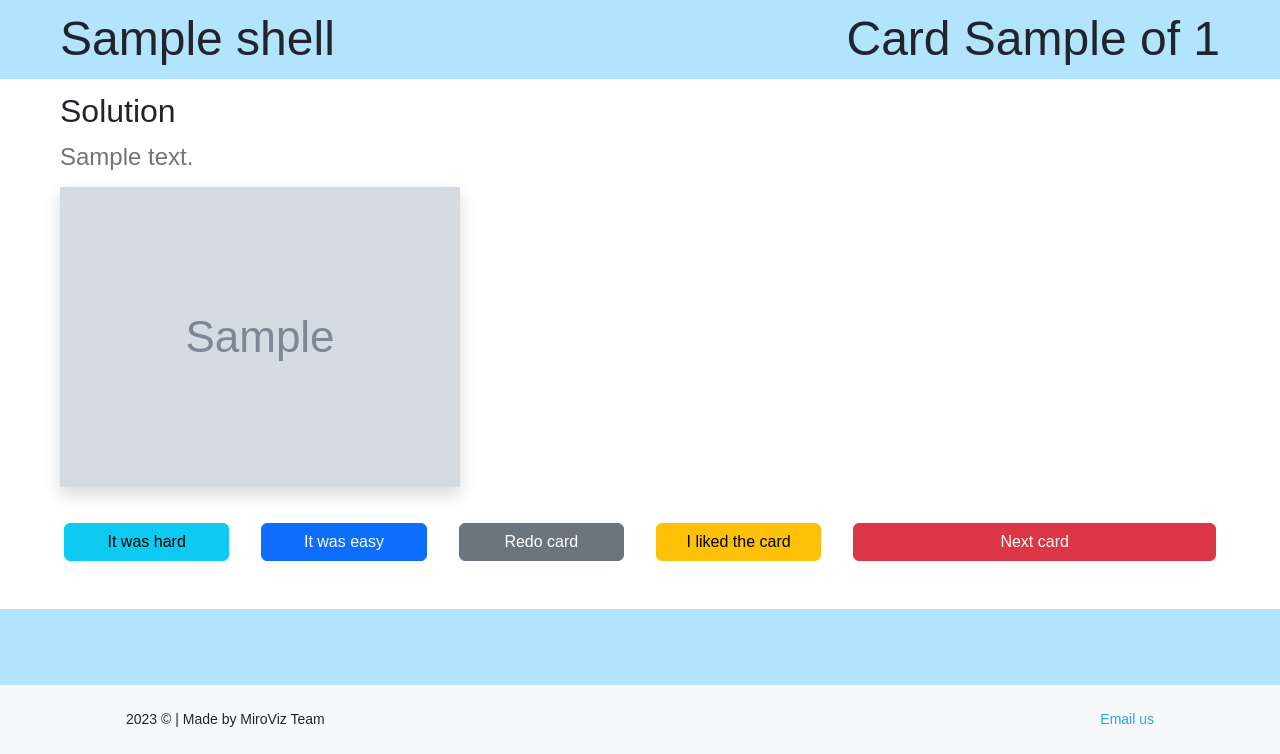
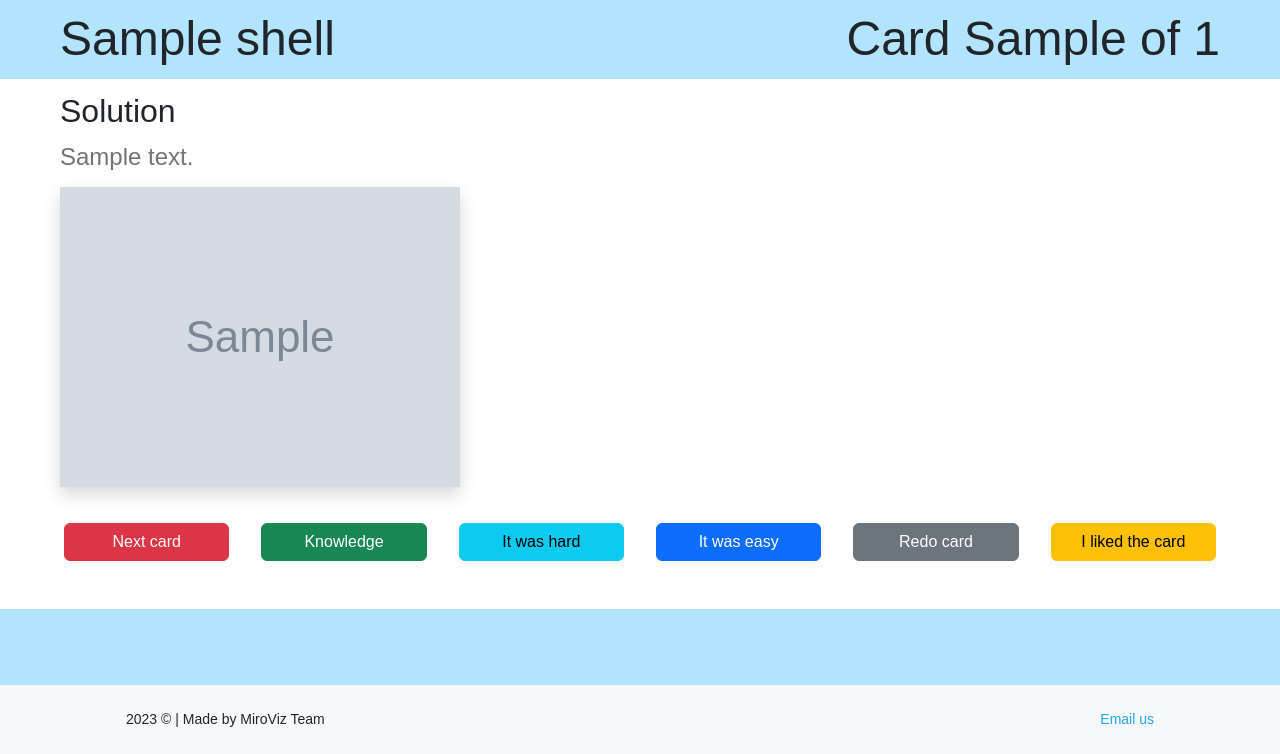
Before and after one commit to juanrios15/test_mrv, a Django app: template shells/templates/shell_resolution.html in a window 1280 px wide. Shown: the part 46-800 px from the top of the page. Run offline with Django 4.2, Linux system fonts and the light colour scheme; the template is opened without the code that fills it: most values are stand-ins (such as "Sample title", 1, 10 or a date in 2020); grey boxes marked "Sample" are stand-in pictures; some libraries are stand-ins or nearby versions.

Commit message:
knowledge button

```diff
--- a/shells/models.py
+++ b/shells/models.py
@@ -44,6 +44,8 @@ class Shell(models.Model):
     instruction_image = models.ImageField(upload_to=instruction_file_path)
     resolution_text = models.CharField(max_length=500, blank=True, null=True)
     resolution_image = models.ImageField(upload_to=resolution_file_path)
+    knowledge_text = models.CharField(max_length=500, blank=True, null=True)
+    knowledge_image = models.ImageField(upload_to=resolution_file_path, blank=True, null=True)
 
     class Meta:
         verbose_name = "Shell"
--- a/shells/templates/shell_resolution.html
+++ b/shells/templates/shell_resolution.html
@@ -10,14 +10,61 @@
     <div class="col-12 pb-3 size-32">
         Solution
     </div>
-    <div class="col-12 pb-2 size-24 second-text-color">
-        {{ usershell.shell.resolution_text}}
+    <div class="col-12 col-md-6">
+        <div class="col-12 pb-2 size-24 second-text-color">
+            {{ usershell.shell.resolution_text}}
+        </div>
+        <div class="col-12 py-2">
+            <img src="{{ usershell.shell.resolution_image.url}}" alt="Imagen 1" style="max-height: 300px;" class="shadow image_small">
+        </div>
     </div>
-    <div class="col-12 py-2">
-        <img src="{{ usershell.shell.resolution_image.url}}" alt="Imagen 1" style="max-height: 300px;" class="shadow image_small">
+
+    {% if usershell.shell.knowledge_image %}
+    <div style="display: none;" id="knowledge_box" class="col-12 col-md-6">
+        <div class="py-2 size-32">
+            Knowledge
+        </div>
+        <div class="col-12 col-md-6 pb-2 size-24 second-text-color">
+            {{ usershell.shell.knowledge_text}}
+        </div>
+        <div class="col-12 col-md-6 py-2">
+            <img src="{{ usershell.shell.knowledge_image.url}}" alt="Imagen 1" style="max-height: 300px;"
+            class="shadow image_small">
+        </div>
     </div>
+    {% endif %}
+
     <div class="col-12 padding_footer pb-md-1">
         <div class="row py-4 text-center">
+            {% if is_last_shell %}
+            <div class="col-12 col-md-2">
+                <div class="row px-3 py-1">
+                    <a href="{% url 'shells_app:next-card' usershell.id %}" class="btn btn-danger px-4"
+                        onclick="localStorage.setItem('AnonymousUser', 'true');">
+                        Finish
+                    </a>
+                </div>
+            </div>
+            {% else %}
+            <div class="col-12 col-md-2">
+                <div class="row px-3 py-1">
+                    <a href="{% url 'shells_app:next-card' usershell.id %}" class="btn btn-danger px-4">
+                        Next card
+                    </a>
+                </div>
+            </div>
+            {% endif %}
+
+            {% if usershell.shell.knowledge_image %}
+            <div class="col-12 col-md-2">
+                <div class="row px-3 py-1">
+                    <button class="btn btn-success px-4" id="knowledge_btn" onclick="toggleKnowledgeBox()">
+                        Knowledge
+                    </button>
+                </div>
+            </div>
+            {% endif %}
+
             <div class="col-6 col-md-2">
                 <div class="row px-3 py-1">
                     <button class="btn btn-info px-md-4" hx-get="{% url 'shells_app:user-shell-hard' usershell.id %}"
@@ -44,24 +91,6 @@
                     <div id="liked-message"></div>
                 </div>
             </div>
-            {% if is_last_shell %}
-            <div class="col-12 col-md-4">
-                <div class="row px-3 py-1">
-                    <a href="{% url 'shells_app:next-card' usershell.id %}" class="btn btn-danger px-4"
-                        onclick="localStorage.setItem('AnonymousUser', 'true');">
-                        Finish
-                    </a>
-                </div>
-            </div>
-            {% else %}
-            <div class="col-12 col-md-4">
-                <div class="row px-3 py-1">
-                    <a href="{% url 'shells_app:next-card' usershell.id %}" class="btn btn-danger px-4">
-                        Next card
-                    </a>
-                </div>
-            </div>
-            {% endif %}
         </div>
     </div>
 </div>
--- a/test_mrv/static/js/base.js
+++ b/test_mrv/static/js/base.js
@@ -16,3 +16,12 @@ function handleConfigClick(event) {
         window.location.href = event.target.href;
     }
 }
+
+function toggleKnowledgeBox() {
+    var knowledgeBox = document.getElementById("knowledge_box");
+    var button = document.getElementById("knowledge_btn");
+    knowledgeBox.style.display = knowledgeBox.style.display === "none" ? "block" : "none";
+    button.textContent = knowledgeBox.style.display === "none" ? "Knowledge" : "Hide Knowledge";
+    button.classList.toggle("btn-success");
+    button.classList.toggle("btn-secondary");
+}
```
Also changed, not shown: shells/migrations/0009_shell_knowledge_image_shell_knowledge_text.py (added).
